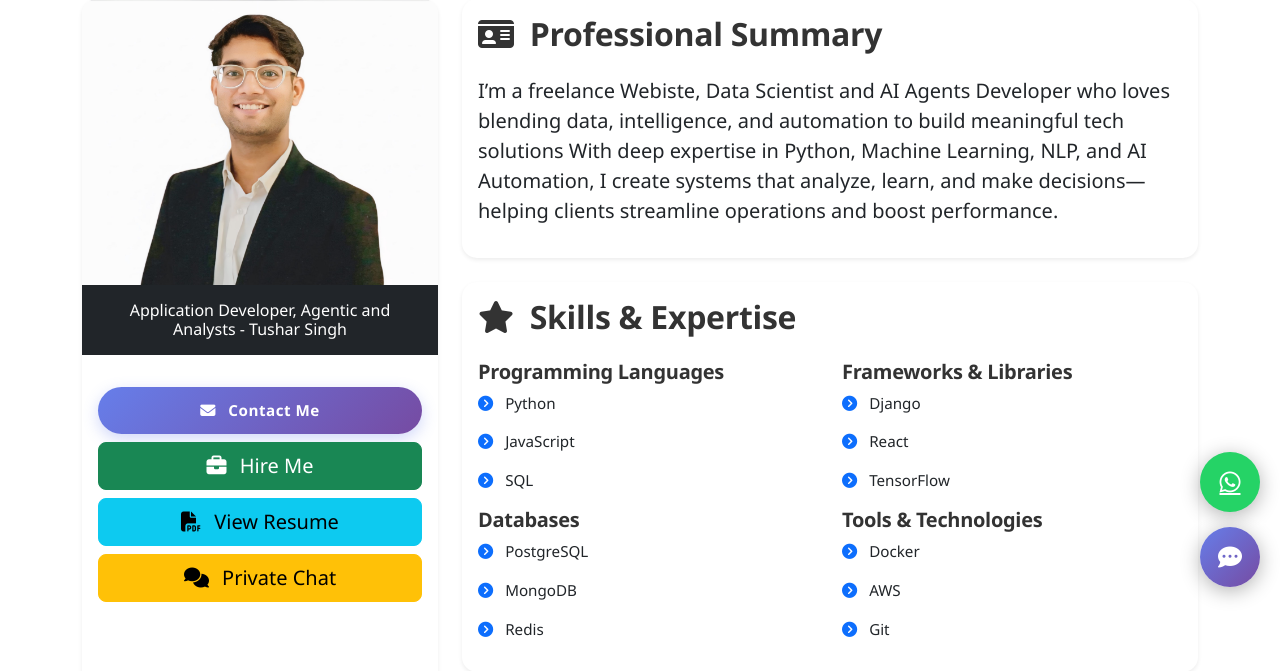
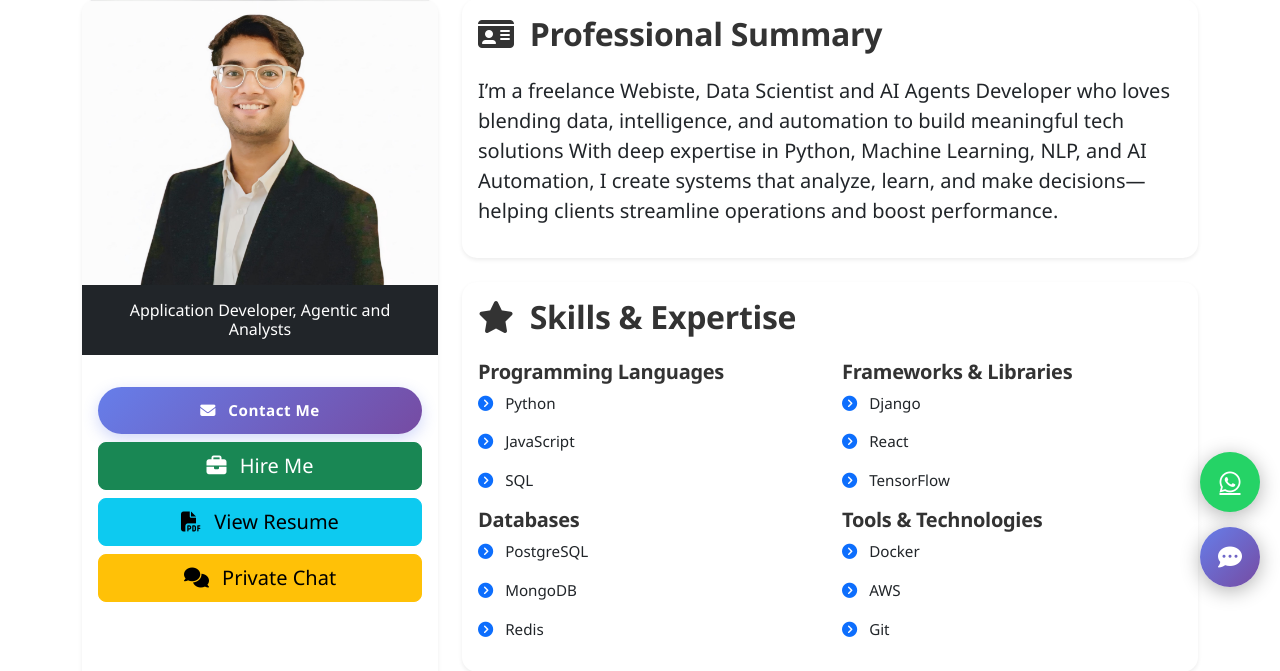
Before and after one commit to Tusharsinghoffical/Website.github.io, a Django app: page /about/ in a window 1280 px wide. Shown: the part 193-864 px from the top of the page. Run offline with Django 5.2, Linux system fonts and the light colour scheme; data comes from the database, SQL or seed files in the repository; both versions use the stored data as it was after the commit.

Commit message:
Update contact view, about page template, and database

```diff
--- a/contact/views.py
+++ b/contact/views.py
@@ -67,12 +67,10 @@ def contact_submit(request):
 
             # Send email notification asynchronously
             email_subject = f"Message form the website: {subject}"
-            email_message = f"""Hello Mr. Tushar Singh,
+            email_message = f"""
 Subject: {subject}
 
-Message:
 {message}
-
 
 Best regards,
 Name: {name}
--- a/templates/about/index.html
+++ b/templates/about/index.html
@@ -21,7 +21,7 @@
           <div class="position-absolute bottom-0 start-0 w-100">
             <div class="bg-dark p-3">
               <h6 class="card-title text-center text-white mb-0">
-                {{ profile.title }} - {{ profile.name }}
+                {{ profile.title }}
               </h6>
             </div>
           </div>
```
Also changed, not shown: db.sqlite3.
